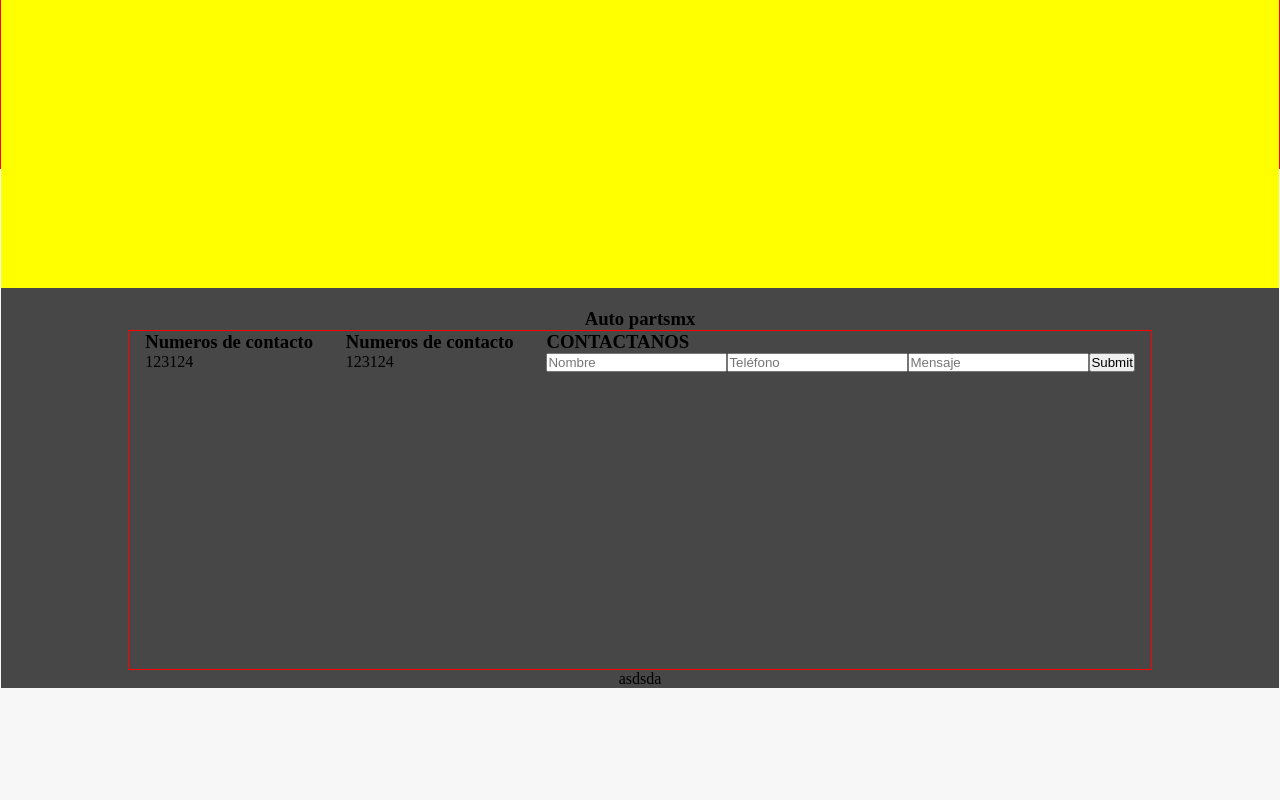
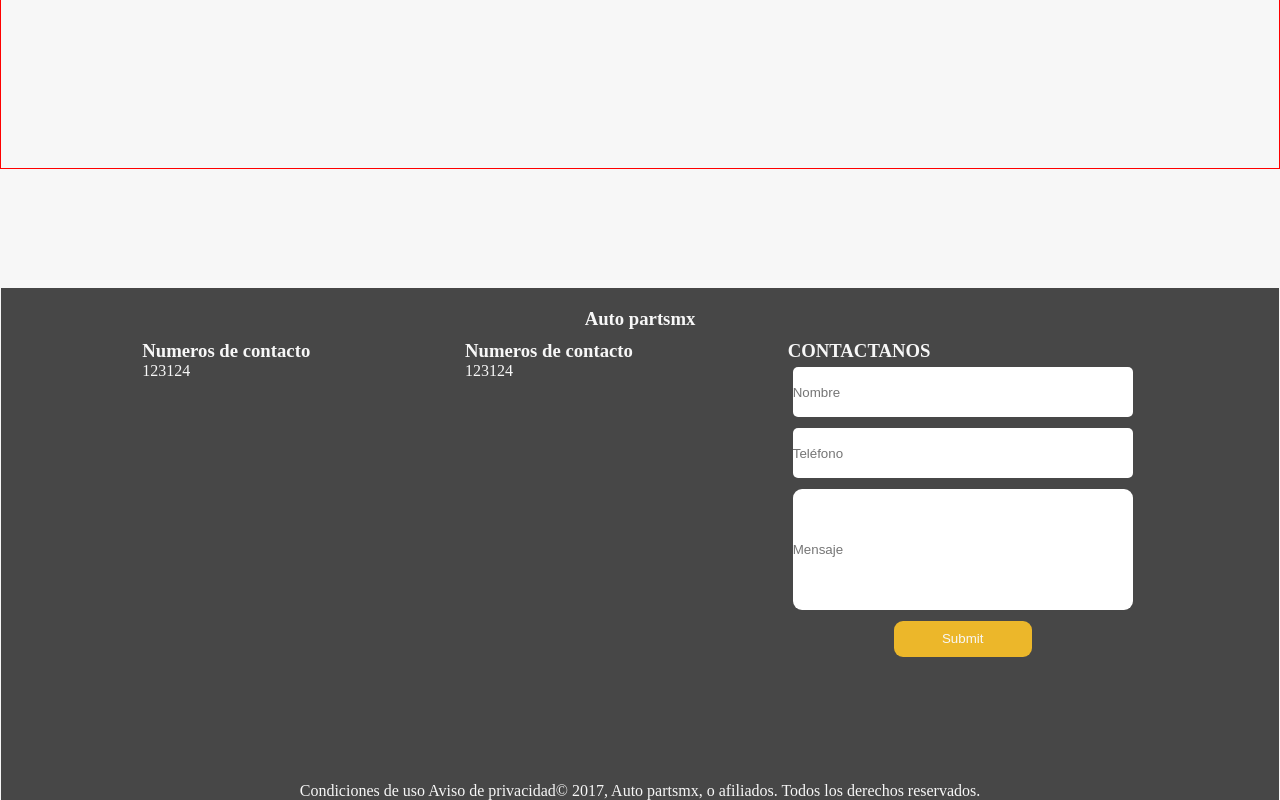
Before and after one commit to Zeroxys/ecommerce, a React app: page / in a window 1280 px wide. Shown: the part 633-1433 px from the top of the page. Before the commit the page ends 1321 px from the top, so only its background shows below. Built offline with nearby package versions, Linux system fonts and the light colour scheme; a web font is replaced by a local one.

Commit message:
adding styles for footer

```diff
--- a/src/components/Footer/Footer.css
+++ b/src/components/Footer/Footer.css
@@ -3,19 +3,25 @@
   justify-content: flex-start;
   align-items: center;
   flex-direction:column;
-  height: 50vh;
+  height: 64vh;
   background-color: #474747;
 }
 
 .Title {
   margin-top:20px;
+  color:#f7f7f7;
 }
 
 .Contact{
+  color:#f7f7f7;
+  margin-top:10px;
   height: 100vh;
-  width: 80%;
-  border:1px solid red;
+  width: 90%;
   display: flex;
   justify-content: space-around;
   align-items: flex-start;
 }
+
+.Copyrigth{
+  color: #f7f7f7;
+}
--- a/src/components/Footer/Footer.js
+++ b/src/components/Footer/Footer.js
@@ -1,5 +1,6 @@
 import React from 'react'
 
+import Form from './Form/Form'
 import Classes from './Footer.css'
 
 const Footer = () => {
@@ -20,16 +21,10 @@ const Footer = () => {
         </section>
         <section>
           <h3>CONTACTANOS</h3>
-          <form>
-            <input type="text" placeholder="Nombre"/>
-            <input type="text" placeholder="Teléfono"/>
-            <input type="text" placeholder="Mensaje"/>
-            <input type="submit" name="Enviar"/>
-          </form>
+          <Form classes={Classes}/>
         </section>
       </div>
-
-      <p>asdsda</p>
+      <p className={Classes.Copyrigth}>Condiciones de uso Aviso de privacidad© 2017, Auto partsmx,  o afiliados. Todos los derechos reservados.</p>
     </footer>
   )
 }
--- /dev/null
+++ b/src/components/Footer/Form/Form.css
@@ -0,0 +1,39 @@
+.Form {
+  width: 350px;
+  display: flex;
+  height: 300px;
+  justify-content: space-around;
+  align-items: center;
+  flex-direction: column;
+}
+
+.TextInput {
+  width: 340px;
+  height: 50px;
+  border-radius: 5px;
+  border:none;
+  outline: none;
+}
+
+.TextInput:placeholder {
+  text-align: center;
+  font-size: 20px;
+}
+
+.TextComments {
+  height: 121px;
+  width: 340px;
+  border-radius: 9px;
+  border:none;
+  outline:none;
+}
+
+.Submit {
+  width: 138px;
+  height: 36px;
+  background-color: #ECB72A;
+  border:none;
+  border-radius: 9px;
+  outline:none;
+  color:#f7f7f7;
+}
--- /dev/null
+++ b/src/components/Footer/Form/Form.js
@@ -0,0 +1,16 @@
+import React from 'react'
+
+import Classes from './Form.css'
+
+const Form = (props) => {
+  return (
+    <form className={Classes.Form}>
+      <input className={Classes.TextInput} type="text" placeholder="Nombre"/>
+      <input type="text" className={Classes.TextInput} placeholder="Teléfono"/>
+      <input type="text"  className={Classes.TextComments} placeholder="Mensaje"/>
+      <input type="submit" className={Classes.Submit} name="Enviar"/>
+    </form>
+  )
+}
+
+export default Form
--- a/src/components/ShopSection/ShopSection.css
+++ b/src/components/ShopSection/ShopSection.css
@@ -1,6 +1,5 @@
 .ShopSection {
   height: 100vh;
-  background-color: yellow;
   display:flex;
   justify-content: space-around;
   align-items: center;
```
